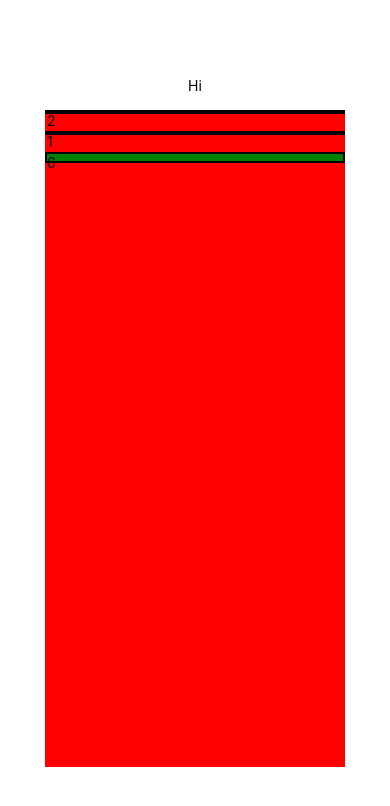
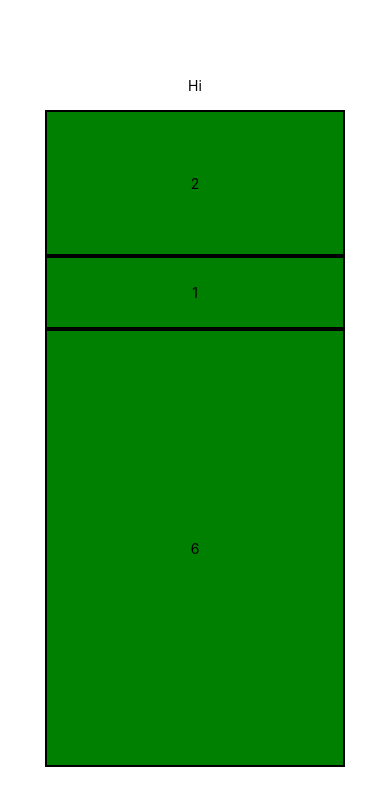
Before and after one commit to Wharfiggle/UltimateToDoApp, a React Native app: screen / in a window 390 px wide. Shown: the top 806 px of the page. Built offline with nearby package versions, Linux system fonts and the light colour scheme.

Commit message:
adaptive task sizing

```diff
--- a/App.js
+++ b/App.js
@@ -9,7 +9,8 @@ export default class App extends React.Component
 		super(props);
 
 		this.state = {
-			tasks: []
+			tasks: [],
+			listHeight: 0
 		}
 	}
 
@@ -22,23 +23,45 @@ export default class App extends React.Component
 		this.setState({tasks: [{length:2}, {length:1}, {length:6}] });
 	}
 
+	handleListLayout = (e) => {
+		this.setState({ listHeight: e.nativeEvent.layout.height });
+	}
+
 	taskRender = ({item}) => {
-		return (<View style={[styles.task, {height:`${(item.length / 12) * 100}%`}]}>
-			<Text>{`${item.length}`}</Text>
-		</View>)
+		const total = this.state.tasks.reduce((s,t) => s + (t.length || 0), 0) || 1;
+		// If we have measured the list height, compute pixel height; otherwise fall back to flex
+		const height = this.state.listHeight ? (item.length / total) * this.state.listHeight : undefined;
+		const itemStyle = height ? { height } : { flex: item.length };
+
+		return (
+			<View style={[styles.task, itemStyle]}>
+				<Text>{`${item.length}`}</Text>
+			</View>
+		)
 	}
 
 	render()
 	{
-		return (<View style={styles.container}><View style={styles.subcontainer}>
-			<StatusBar></StatusBar>
-			<Text>Hi</Text>
-			<View style={{backgroundColor:"red", flex:1}}><FlatList
-				data={this.state.tasks}
-				renderItem={this.taskRender}
-				keyExtractor={(item, index) => index}
-			/></View></View>
-		</View>);
+		return (
+			<View style={styles.container}>
+				<View style={styles.subcontainer}>
+					<StatusBar />
+					<Text>Hi</Text>
+					<View
+						style={{backgroundColor:"red", flex:1}}
+						onLayout={this.handleListLayout}
+					>
+						<FlatList
+							data={this.state.tasks}
+							renderItem={this.taskRender}
+							keyExtractor={(item, index) => index.toString()}
+							style={{flex:1}}
+							contentContainerStyle={{flexGrow:1}}
+						/>
+					</View>
+				</View>
+			</View>
+		);
 	}
 }
 
@@ -60,6 +83,8 @@ const styles = StyleSheet.create({
 		width:300,
 		borderWidth:2,
 		borderColor:"black",
-		backgroundColor:"green"
+		backgroundColor:"green",
+		justifyContent:"center",
+		alignItems:"center"
 	}
 });
```
Also changed, not shown: 2 other files (tests, documents, lock files or other folders).
